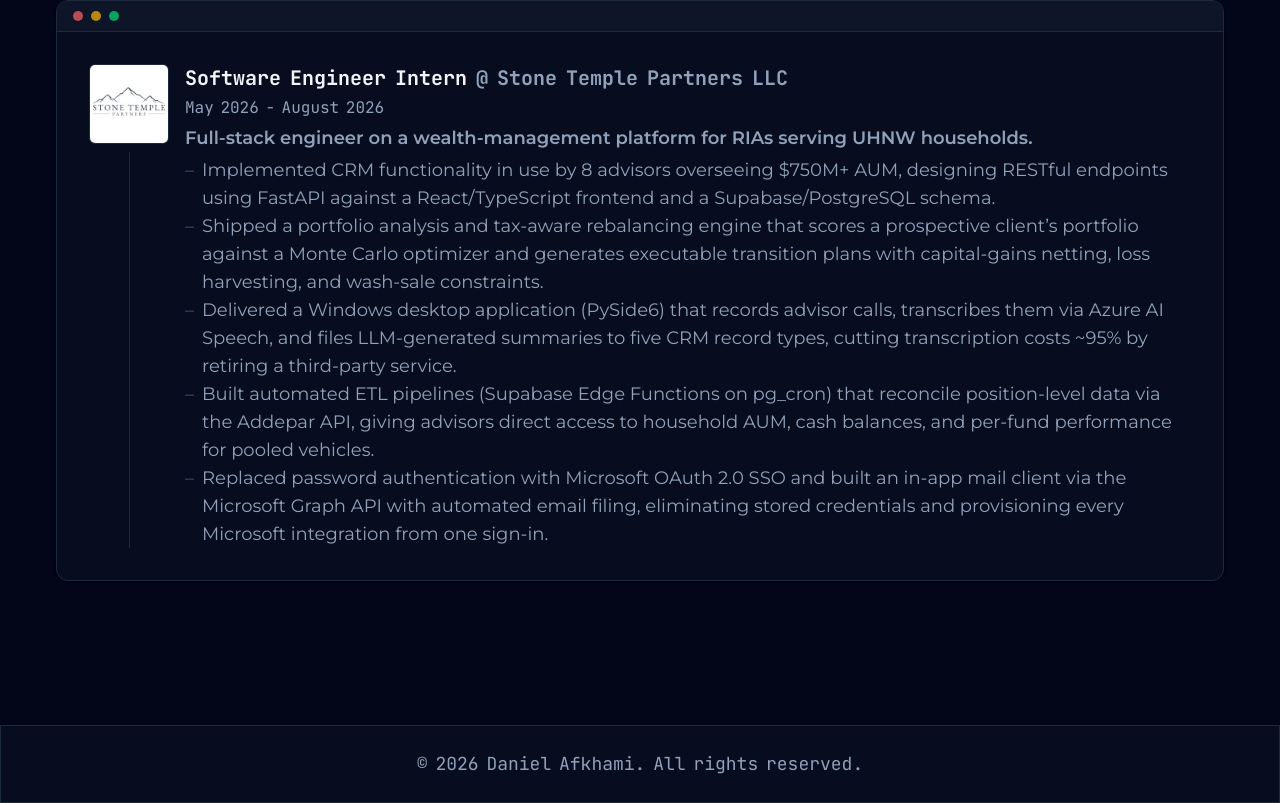
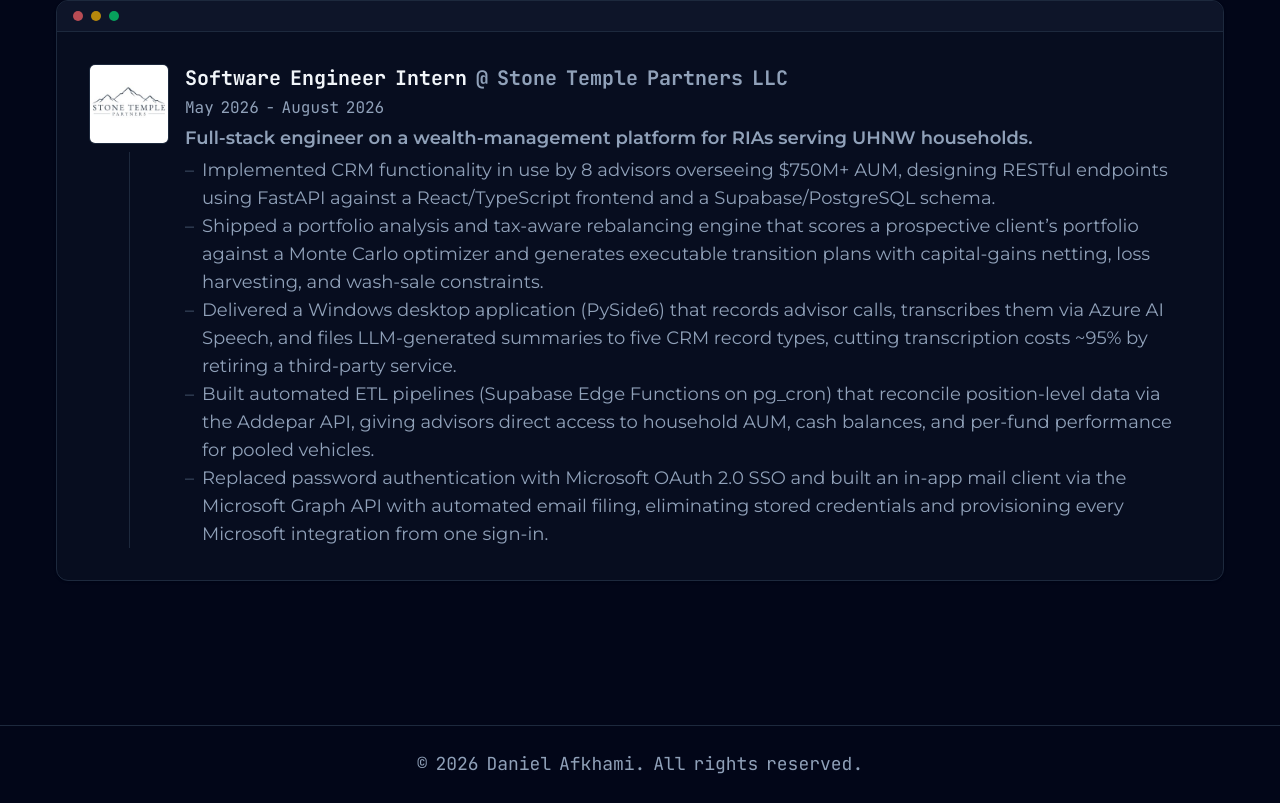
Before and after one commit to danielafkhami/danielafkhami.github.io, a React (Vite) app: page / in a window 1280 px wide. Shown: the part 2516-3319 px from the top of the page. Built offline with nearby package versions, Linux system fonts and the light colour scheme.

Commit message:
Update Footer styling

```diff
--- a/src/components/Footer.jsx
+++ b/src/components/Footer.jsx
@@ -1,8 +1,8 @@
 export const Footer = () => {
     return (
         <footer
-        className="w-full py-6 text-sm sm:text-base md:text-lg font-mono border border-slate-200 dark:border-slate-800
-        text-slate-600 dark:text-slate-400 bg-white/80 dark:bg-slate-900/40 text-center"
+        className="w-full py-6 text-sm sm:text-base md:text-lg font-mono border-t border-slate-200 dark:border-slate-800
+        text-slate-600 dark:text-slate-400 bg-slate-50 dark:bg-slate-950 text-center"
         >
             <p>&copy; {new Date().getFullYear()} Daniel Afkhami. All rights reserved.</p>
         </footer>
```
